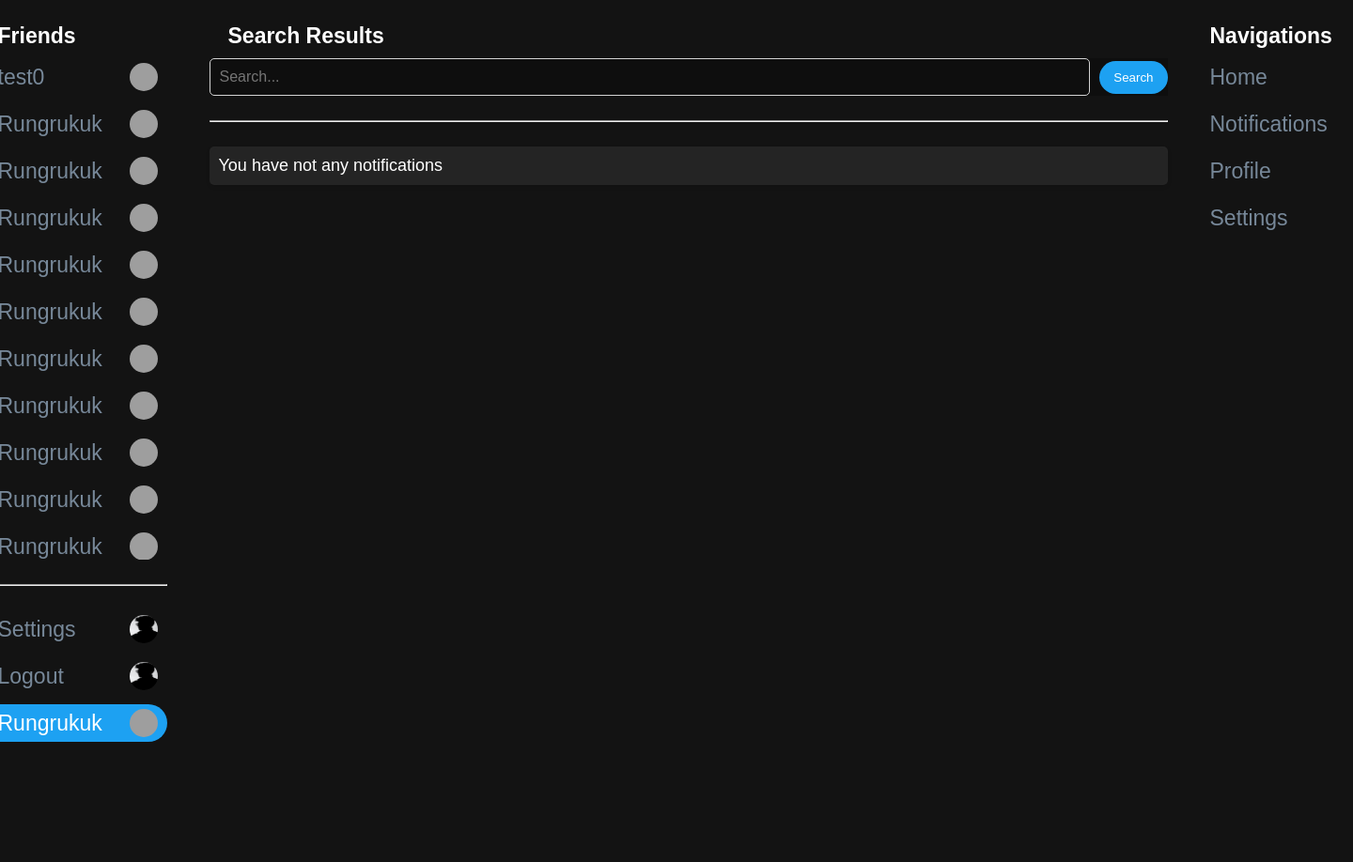
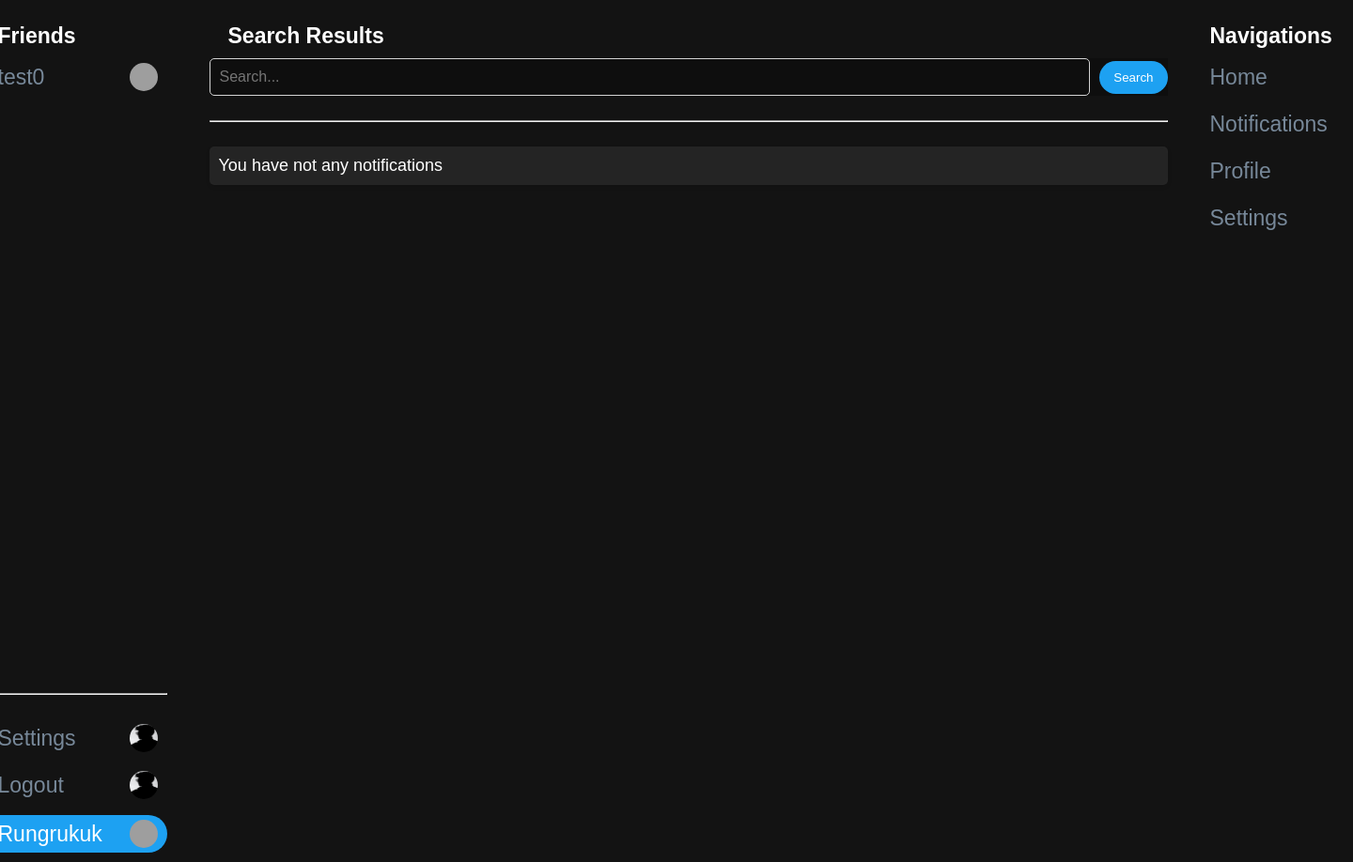
Before and after one commit to Rungrukuk/Personal_Blog_3rd_Django_App, a Django app: page /search in a window 1440 px wide; the page is wider, and only the part inside the window is pictured. Shown: that part at 94% size. Before the commit the page ends 790 px from the top of that part, so only its background shows below. Run offline with Django 4.2, Linux system fonts and the light colour scheme; a user stored in the database is signed in; data comes from the database, SQL or seed files in the repository; grey boxes are pictures that could not be loaded.

Commit message:
Update db.sqlite3

```diff
--- a/BlogApp/static/BlogApp/home-style.css
+++ b/BlogApp/static/BlogApp/home-style.css
@@ -37,7 +37,7 @@ main {
 
 /* * Create vomit section */
 
-.middle-container {
+.vomit-container {
     position: relative;
     display: flex;
     flex-direction: column;
@@ -128,7 +128,6 @@ main {
 }
 
 #search-bar-form{
-    width: 100%;
     position: sticky;
     top: 0;
     z-index: 1;
@@ -209,12 +208,11 @@ main {
 /* * left-section */
 
 .left-section {
-    display: flex;
-    flex-direction: column;
-    height: 100vh; /* 100% of the viewport height */
     position: sticky;
     top: 0;
     z-index: 1;
+    display: flex;
+    flex-direction: column;
     width: 200px;
     padding-left: 25px;
     border-radius: 10px;
@@ -239,13 +237,9 @@ main {
     color: #fff;
 }
 
-.left-buttons {
-    flex-shrink: 0; /* Doesn't shrink */
-}
-
-.friends {
-    flex-grow: 1; /* Takes up all available space */
+.friends{
     overflow-y: scroll;
+    height: 650px;
 }
 
 .friend {
--- a/BlogApp/templates/BlogApp/home.html
+++ b/BlogApp/templates/BlogApp/home.html
@@ -30,123 +30,12 @@
                         </div>
                     </a>
                 {% endfor %}
-                    <a href="#">
-                        <div class="friend">
-                            <div class="texts">
-                                Rungrukuk
             </div>
-                            <img src="/media/profile_images/default.jpg" alt="Rungrukuk profile">
-                        </div>
-                    </a>
-                    <a href="#">
-                        <div class="friend">
-                            <div class="texts">
-                                Rungrukuk
-                            </div>
-                            <img src="/media/profile_images/default.jpg" alt="Rungrukuk profile">
-                        </div>
-                    </a>
-                    <a href="#">
-                        <div class="friend">
-                            <div class="texts">
-                                Rungrukuk
-                            </div>
-                            <img src="/media/profile_images/default.jpg" alt="Rungrukuk profile">
-                        </div>
-                    </a>
-                    <a href="#">
-                        <div class="friend">
-                            <div class="texts">
-                                Rungrukuk
-                            </div>
-                            <img src="/media/profile_images/default.jpg" alt="Rungrukuk profile">
-                        </div>
-                    </a>
-                    <a href="#">
-                        <div class="friend">
-                            <div class="texts">
-                                Rungrukuk
-                            </div>
-                            <img src="/media/profile_images/default.jpg" alt="Rungrukuk profile">
-                        </div>
-                    </a>
-                    <a href="#">
-                        <div class="friend">
-                            <div class="texts">
-                                Rungrukuk
-                            </div>
-                            <img src="/media/profile_images/default.jpg" alt="Rungrukuk profile">
-                        </div>
-                    </a>
-                    <a href="#">
-                        <div class="friend">
-                            <div class="texts">
-                                Rungrukuk
-                            </div>
-                            <img src="/media/profile_images/default.jpg" alt="Rungrukuk profile">
-                        </div>
-                    </a>
-                    <a href="#">
-                        <div class="friend">
-                            <div class="texts">
-                                Rungrukuk
-                            </div>
-                            <img src="/media/profile_images/default.jpg" alt="Rungrukuk profile">
-                        </div>
-                    </a>
-                    <a href="#">
-                        <div class="friend">
-                            <div class="texts">
-                                Rungrukuk
-                            </div>
-                            <img src="/media/profile_images/default.jpg" alt="Rungrukuk profile">
-                        </div>
-                    </a>
-                    <a href="#">
-                        <div class="friend">
-                            <div class="texts">
-                                Rungrukuk
-                            </div>
-                            <img src="/media/profile_images/default.jpg" alt="Rungrukuk profile">
-                        </div>
-                    </a>
-                    <a href="#">
-                        <div class="friend">
-                            <div class="texts">
-                                Rungrukuk
-                            </div>
-                            <img src="/media/profile_images/default.jpg" alt="Rungrukuk profile">
-                        </div>
-                    </a>
-                    <a href="#">
-                        <div class="friend">
-                            <div class="texts">
-                                Rungrukuk
-                            </div>
-                            <img src="/media/profile_images/default.jpg" alt="Rungrukuk profile">
-                        </div>
-                    </a>
-                    <a href="#">
-                        <div class="friend">
-                            <div class="texts">
-                                Rungrukuk
-                            </div>
-                            <img src="/media/profile_images/default.jpg" alt="Rungrukuk profile">
-                        </div>
-                    </a>
-                    <a href="#">
-                        <div class="friend">
-                            <div class="texts">
-                                Rungrukuk
-                            </div>
-                            <img src="/media/profile_images/default.jpg" alt="Rungrukuk profile">
-                        </div>
-                    </a>
-            </div>
-                <div class="left-buttons">
+                <div>
                     <br>
                     <hr>
                     <br>
+                </div>
                 <a href="#">
                     <div class="friend">
                         <div class="texts">
@@ -169,15 +58,12 @@
                         <img src="{{ User_Picture_Path }}" alt="Friend's Profile">
                     </a>
                 </div>
-                </div>
-
 
         </div>
 
         <!-- Middle section -->
         <div class="middle-section">
             {% block MiddleSection %}
-                <div class="main-container">
                 <form action="{% url 'search' %}" method="GET" id="search-bar-form">
                     <div class="search-bar">
                         <input type="text" name="searchKeyword" class="search-keyword" placeholder="Search...">
@@ -187,6 +73,7 @@
                     </div>
                 </form>
                 <br>
+                <div class="vomit-container">
                     <!-- ... Create vomit ... -->
                     <form action="" id="create-vomit-form" method="post" enctype="multipart/form-data">
                         {% csrf_token %}
@@ -204,11 +91,10 @@
                     <!-- ... Vomits ... -->
                     <div class="vomits">
                         <h2>Vomits</h2>
-                        {% for blog in Blog %}
                         <div class="vomit">
-                                <p>{{blog.title}}</p>
+                            <p>{{Blog.title}}</p>
                             <div class="vomit-image">
-                                    <img src="{{blog.blog_image_url}}" alt="vomit Image 2" width="1000" height="1000">
+                                <img src="{{Blog.blog_image_url}}" alt="vomit Image 2" width="1000" height="1000">
                             </div>
 
 
@@ -236,8 +122,38 @@
                                 </div>
                             </div>
                         </div>
-                        {% endfor %}
+
+                        <div class="vomit">
+                            <p>{{Blog.title}}</p>
+                            <div class="vomit-image">
+                                <img src="{{Blog.blog_image_url}}" alt="vomit Image 2" width="1000" height="1000">
                             </div>
+                                <div class="button-container">
+                                    <button id="commentButton" class="comment-button">
+                                        <div class="comment-circle">
+                                            <div class="comment-image"></div>
+                                        </div>
+                                        <span class="comment-count">0</span>
+                                    </button>
+
+                                    <button id="likeButton" class="like-button">
+                                        <div class="like-circle">
+                                            <div class="like-image"></div>
+                                        </div>
+                                        <span class="likes-count">0</span>
+                                    </button>
+                                </div>
+                                <div id="comment-box" class="comment-box">
+                                    <div class="text-area-container">
+                                        <textarea rows="1" placeholder="Write your comment here..."></textarea>
+                                        <button class="comment-submit">Submit</button>
+                                    </div>
+                                </div>
+                        </div>
+
+                    </div>
+
+
                 </div>
             {% endblock MiddleSection %}
         </div>
--- a/BlogApp/views.py
+++ b/BlogApp/views.py
@@ -11,7 +11,7 @@ from django.db.models import Q
 
 @login_required(login_url="login")
 def Home(request):
-    blog = BlogPost.objects.all().order_by('-id')
+    blog = BlogPost.objects.first()
     friend_info = []
     for friend in request.user.friends.all():
         friend_info.append({'username':friend.username, 'picture_path':friend.profile_picture_path})
@@ -98,34 +98,90 @@ def accept_friend_request(request):
 def Search(request):
     if request.method ==  "GET":
         search_keyword = request.GET.get('searchKeyword','')
+        friend_info = []
+        for friend in request.user.friends.all():
+            friend_info.append({'username':friend.username, 'picture_path':friend.profile_picture_path})
         if search_keyword:
             users = User.objects.filter(Q(username__contains=search_keyword) & ~Q(username=request.user.username))
             if users:
                 users_info = []
                 for user in users:
                     users_info.append({'username':user.username, 'picture_path':user.profile_picture_path})
-                context = {"Search_Keyword":search_keyword,"Users":users_info,} | CreateContext(request)
-                return render(request,"BlogApp/search.html",context)
-            context = {"SearchKeyword":search_keyword} | CreateContext(request)
-        else:
-            context = CreateContext(request)
+            #! Need to implement groups
+
+            context = {
+                    #! Need to add groups too
+                    "Search_Keyword":search_keyword,
+                    "Users":users_info,
+                    "Username":request.user.username,
+                    "User_Picture_Path": request.user.profile_picture_path,
+                    "Friends_Info": friend_info,
+                }
+            return render(request,"BlogApp/search.html",context)
+        context = {
+                    "SearchKeyword":search_keyword,
+                    "Username":request.user.username,
+                    "User_Picture_Path": request.user.profile_picture_path,
+                    "Friends_Info": friend_info,
+                }
         return render(request,"BlogApp/search.html",context)
+    # elif request.method == "POST":
+    #     to_user_username = request.POST.get("username", '')
+    #     to_user = User.objects.get(username=to_user_username)
+
+    #     if  FriendRequest.objects.get(from_user=to_user, to_user= request.user) and not FriendRequest.objects.get(from_user=to_user, to_user= request.user).is_accepted:
+    #         friend_request = FriendRequest(from_user=to_user, to_user= request.user)
+    #         friend_request.accept()
+    #         return JsonResponse({'message': 'Friend request sent succesfully.'})
+    #     elif not FriendRequest.objects.get(from_user=request.user, to_user=to_user) and not FriendRequest.objects.get(from_user=to_user, to_user= request.user):
+    #         friend_request = FriendRequest(from_user=request.user, to_user=to_user)
+    #         friend_request.save()
+    #         return JsonResponse({'message': 'Friend request sent succesfully.'})
+    #     else:
+    #         return JsonResponse({'error': 'Friend request already sent.'})
+
+    # return JsonResponse({'error': 'Invalid request.'})
 
 
 def Notifications(request):
     if request.method == 'GET':
+        friend_info = []
+        for friend in request.user.friends.all():
+            friend_info.append({'username':friend.username, 'picture_path':friend.profile_picture_path})
+
         friend_requests = FriendRequest.objects.filter(to_user=request.user, is_accepted=False)
         friend_requests_info = []
         for friend in friend_requests:
             friend_requests_info.append({'username':friend.from_user.username, 'picture_path':friend.from_user.profile_picture_path})
 
         if friend_requests_info:
-            context = {"Friend_Requests_Info": friend_requests_info} | CreateContext(request)
+            context = {
+                    "Friend_Requests_Info": friend_requests_info,
+                    "Username":request.user.username,
+                    "User_Picture_Path": request.user.profile_picture_path,
+                    "Friends_Info": friend_info,
+                }
         else:
 
-            context = CreateContext
+            context = {
+                    "Username":request.user.username,
+                    "User_Picture_Path": request.user.profile_picture_path,
+                    "Friends_Info": friend_info,
+                }
 
         return render(request,"BlogApp/notifications.html",context)
+    # elif request.method == "POST":
+    #     #! Need to implement groups
+    #     from_username = request.POST.get("username", '')
+    #     from_user = User.objects.get(username=from_username)
+    #     friend_request = FriendRequest.objects.get(from_user=from_user, to_user = request.user)
+    #     if friend_request and friend_request.accepted == False:
+    #         friend_request.accept()
+    #         return JsonResponse({'message': 'Friend request accepted'})
+    #     else:
+    #         return JsonResponse({'error': 'Friend request expired'})
+
+    # return JsonResponse({'error': 'Invalid request.'})
 
 
 def Login(request):
@@ -207,20 +263,3 @@ def Register(request):
 def Logout(request):
     logout(request)
     return redirect('home')
-
-
-
-
-
-
-
-def CreateContext(request):
-    friend_info = []
-    for friend in request.user.friends.all():
-        friend_info.append({'username':friend.username, 'picture_path':friend.profile_picture_path})
-    context = {
-            "Username":request.user.username,
-            "User_Picture_Path": request.user.profile_picture_path,
-            "Friends_Info": friend_info,
-        }
-    return context
```
Also changed, not shown: BlogApp/admin.py (+19 -26 lines), BlogApp/models.py (+4 -4 lines). Lines whose indentation alone changed are shown as unchanged.
